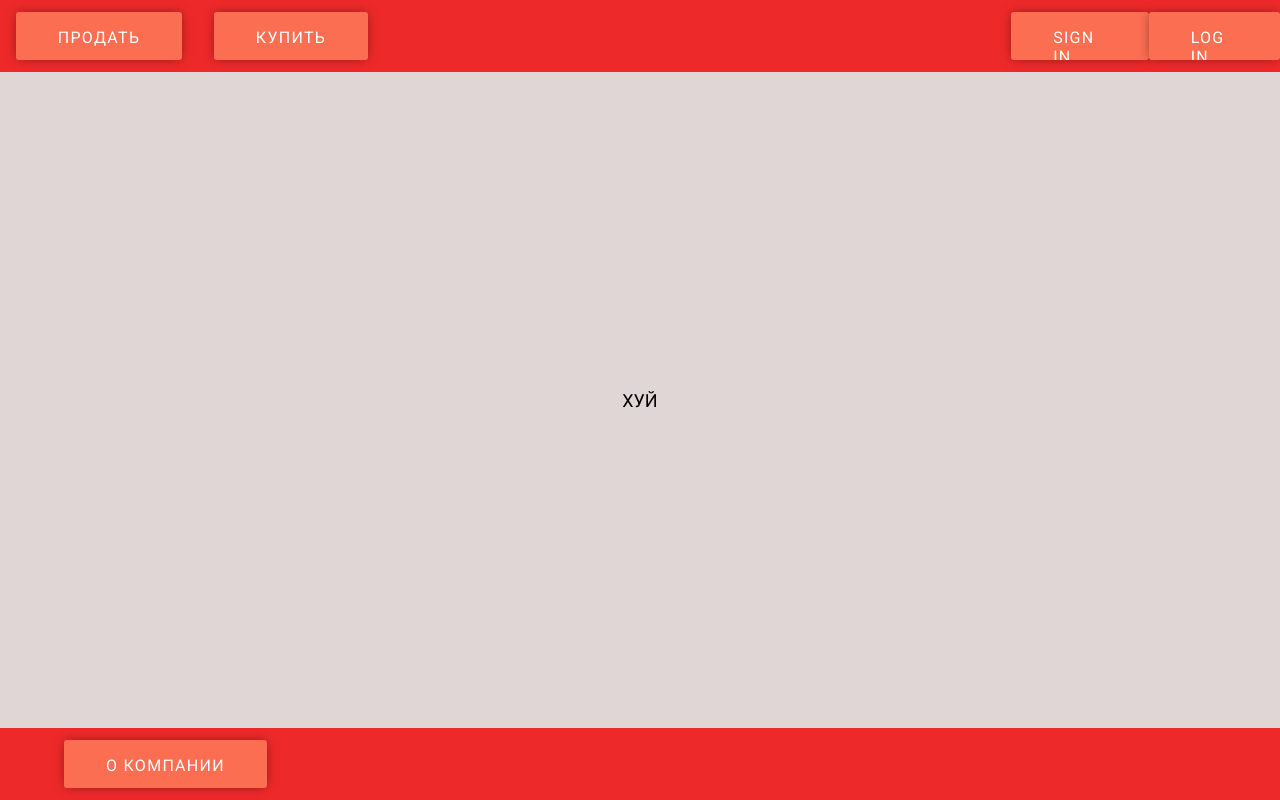
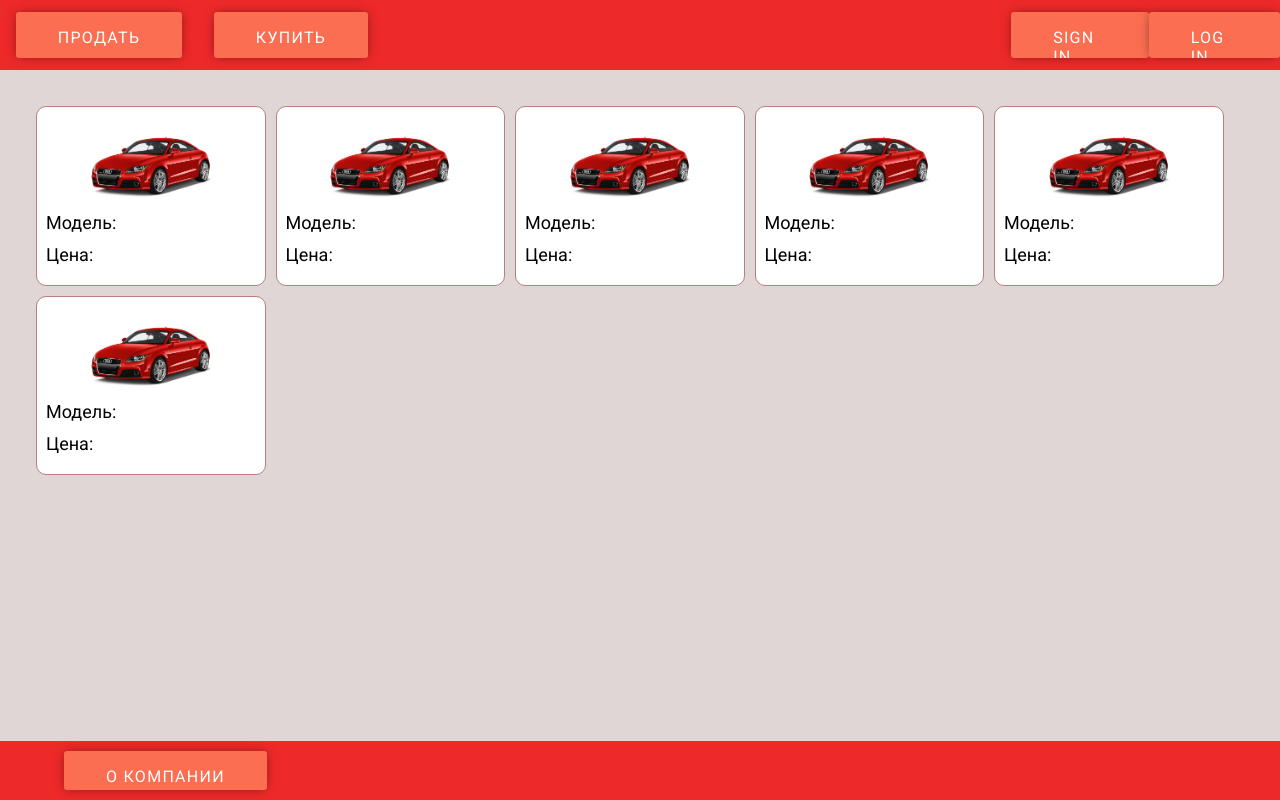
Before and after one commit to cmanez/car-store, a Vue app: page / in a window 1280 px wide. Built offline with nearby package versions, Linux system fonts and the light colour scheme.

Commit message:
add car item component demo

```diff
--- a/src/assets/variables.scss
+++ b/src/assets/variables.scss
@@ -1 +1,2 @@
 $main-red: rgb(238, 41, 41);
+$main-light: rgb(255, 255, 255);
--- /dev/null
+++ b/src/components/MyItem.vue
@@ -0,0 +1,36 @@
+<template>
+  <div class="item">
+    <div class="item_car-pic"><img src="@/assets/img/car.webp" alt="" /></div>
+    <div class="item_car-model">Модель:</div>
+    <div class="item_car-price">Цена:</div>
+  </div>
+</template>
+
+<script setup></script>
+<style lang="scss">
+.item {
+  display: flex;
+  padding: 0.5rem;
+  flex-direction: column;
+  justify-content: flex-end;
+  flex-grow: 1;
+  border: solid 1px rgb(184, 127, 127);
+  border-radius: 10px;
+  background-color: $main-light;
+  &_car-pic {
+    height: 60%;
+    align-self: center;
+    justify-self: center;
+    img {
+      width: 100%;
+      height: 100%;
+    }
+  }
+  &_car-model {
+    height: 20%;
+  }
+  &_car-price {
+    height: 20%;
+  }
+}
+</style>
--- a/src/layouts/MainLayout.vue
+++ b/src/layouts/MainLayout.vue
@@ -1,7 +1,14 @@
 <template>
   <div class="main-layout">
     <MyNav></MyNav>
-    <div style="margin: 0 auto">ХУЙ</div>
+    <div class="item-grid">
+      <MyItem></MyItem>
+      <MyItem></MyItem>
+      <MyItem></MyItem>
+      <MyItem></MyItem>
+      <MyItem></MyItem>
+      <MyItem></MyItem>
+    </div>
     <MyFooter></MyFooter>
   </div>
 </template>
@@ -9,6 +16,7 @@
 <script setup>
 import MyNav from '@/components/MyNav.vue'
 import MyFooter from '@/components/MyFooter.vue'
+import MyItem from '@/components/MyItem.vue'
 </script>
 
 <style lang="scss">
@@ -17,5 +25,13 @@ import MyFooter from '@/components/MyFooter.vue'
   display: flex;
   flex-direction: column;
   justify-content: space-between;
+  .item-grid {
+    display: grid;
+    height: 100%;
+    padding: 2rem;
+    grid-template-columns: repeat(auto-fill, 19%);
+    grid-template-rows: repeat(auto-fill, 30%);
+    gap: 10px;
+  }
 }
 </style>
```
Also changed, not shown: src/assets/img/car.webp (added), src/stores/items.js (added).
